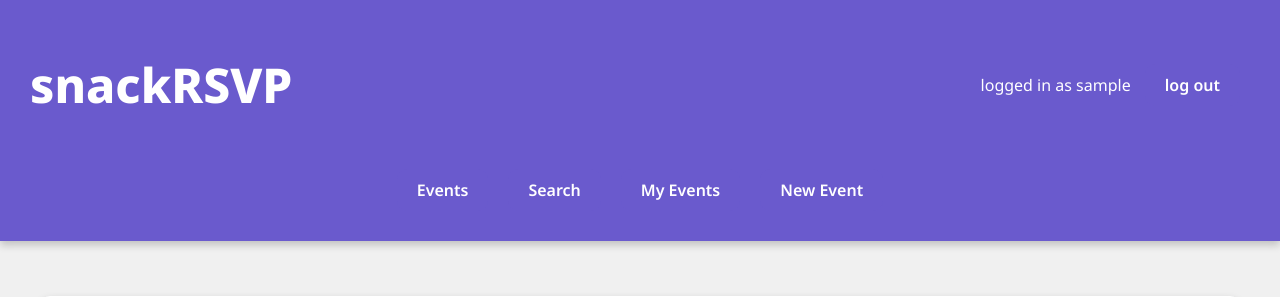
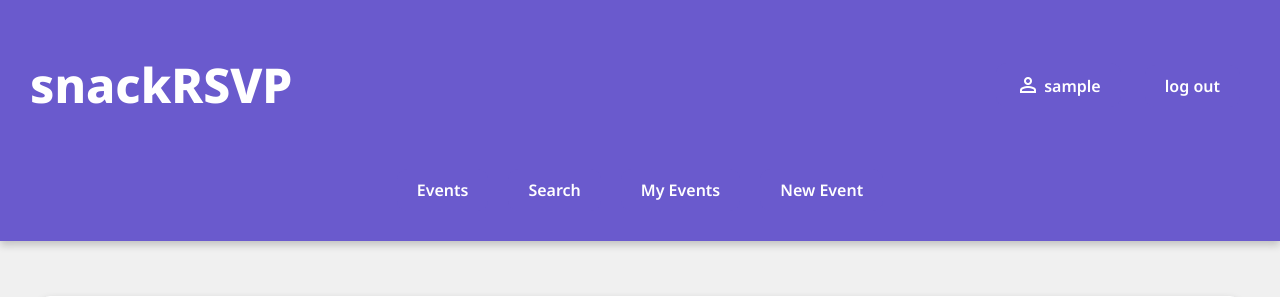
Before and after one commit to reettap/snackRSVP, a Flask app: page / in a window 1280 px wide. Shown: the top 297 px of the page. Run offline with Flask 3, Linux system fonts and the light colour scheme; the visitor is signed in with stand-in values (Sample User, id 1); data that the repository does not hold is empty.

Commit message:
username in nav is a button with an icon

```diff
--- a/static/main.css
+++ b/static/main.css
@@ -130,3 +130,7 @@ footer {
     padding: 20px 30px;
     position: relative;
 }
+
+.material-symbols-outlined {
+    vertical-align: bottom; /* align inline icons */
+}
--- a/templates/layout.html
+++ b/templates/layout.html
@@ -8,6 +8,9 @@
   <link rel="preconnect" href="https://fonts.gstatic.com" crossorigin>
   <link href="https://fonts.googleapis.com/css2?family=Noto+Sans:ital,wght@0,100..900;1,100..900&display=swap"
     rel="stylesheet">
+  <link
+    href="https://fonts.googleapis.com/css2?family=Material+Symbols+Outlined:opsz,wght,FILL,GRAD@24,400,1,0&icon_names=person"
+    rel="stylesheet" />
 </head>
 
 <body>
@@ -16,10 +19,11 @@
       <h1><a href="/">snackRSVP</a></h1>
       <div class="login">
       {% if session.username %}
-      <p>
-        logged in as {{ session.username }}
-        <a href="/logout" class="button">log out</a>
-      </p>
+      <a href="/user/{{ session.user_id }}" class="button">
+        <span class="material-symbols-outlined">person</span>
+        {{ session.username }}
+      </a>
+      <a href="/logout" class="button">log out</a>
       {% else %}
       <p>
         <a href="/login" class="button">log in</a> or
```
